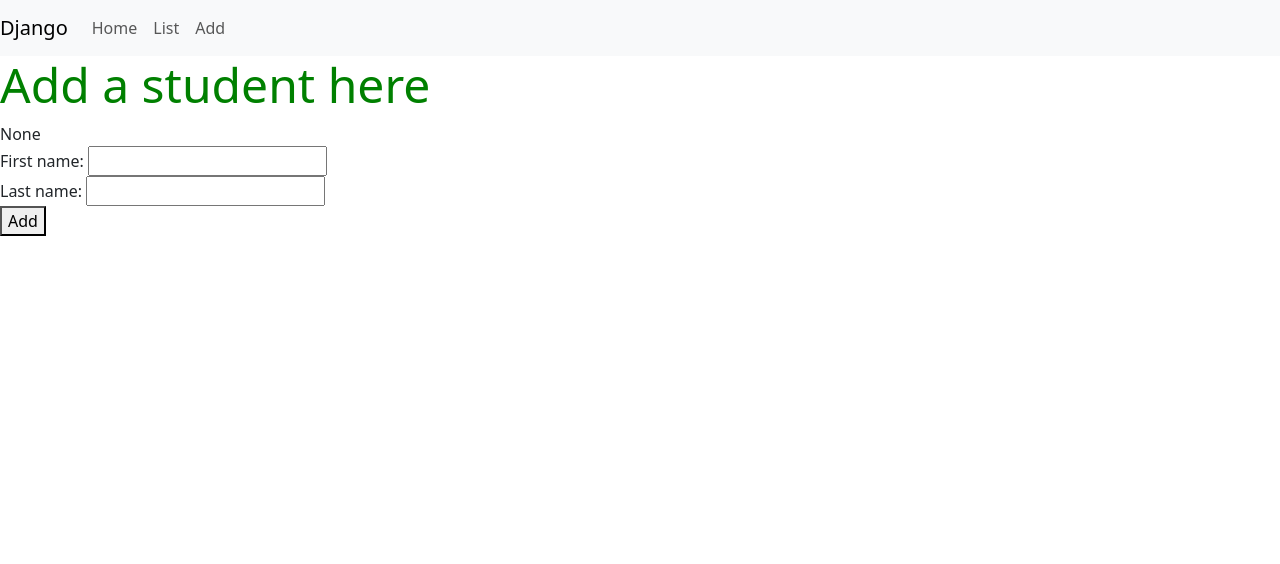
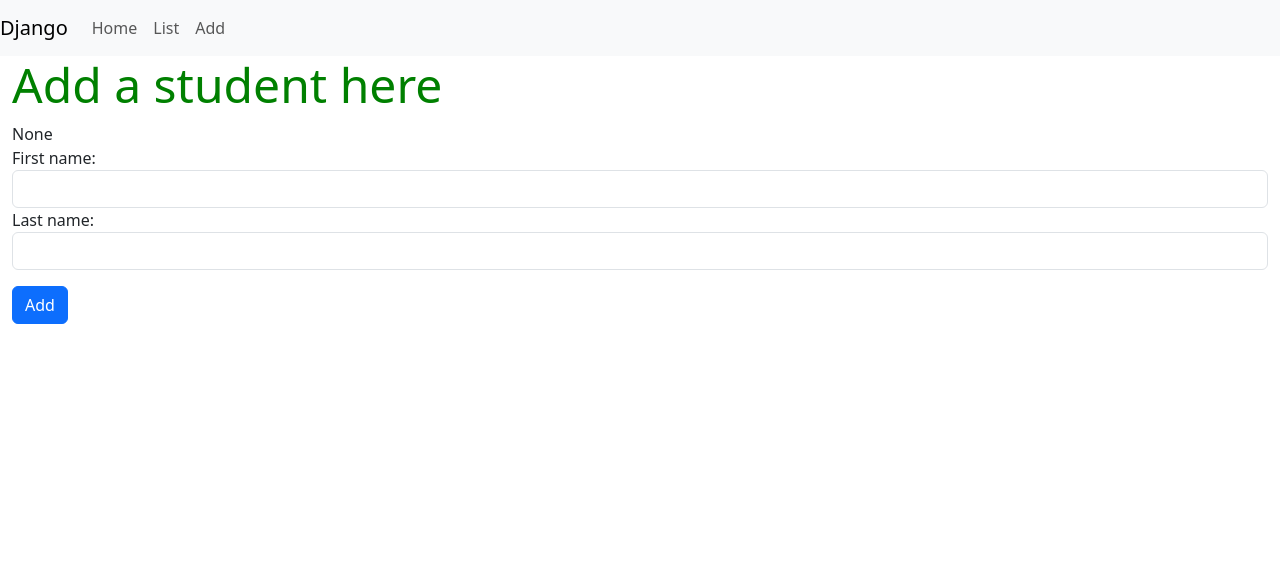
Before and after one commit to mahbubabbas/lords-django-training, a Django app: page /add/ in a window 1280 px wide. Shown: the top 564 px of the page. Run offline with Django 4.2, Linux system fonts and the light colour scheme; some libraries are stand-ins or nearby versions.

Commit message:
bootstrap

```diff
--- a/myproj/day3_models/forms.py
+++ b/myproj/day3_models/forms.py
@@ -1,5 +1,5 @@
 from django import forms
 
 class StudentForm(forms.Form):
-  fname = forms.CharField(max_length=50, label="First name")
-  lname = forms.CharField(max_length=50, label="Last name")
+  fname = forms.CharField(max_length=50, label="First name", widget=forms.TextInput(attrs={'class': 'form-control'}))
+  lname = forms.CharField(max_length=50, label="Last name", widget=forms.TextInput(attrs={'class': 'form-control'}))
--- a/myproj/day3_models/templates/add.htm
+++ b/myproj/day3_models/templates/add.htm
@@ -1,12 +1,16 @@
 {% extends "common.htm" %}
 {% block content %}
 
+<div>
   <h1>Add a student here</h1>
   {{msg}}
   <form method="POST">
     {% csrf_token %}
     {{form.as_div}}
-  <button type="submit">Add</button>
+    <div class="mt-3">
+      <button type="submit" class="btn btn-primary">Add</button>
+    </div>
   </form>
 
   {% endblock %}
+</div>
--- a/myproj/day3_models/templates/common.htm
+++ b/myproj/day3_models/templates/common.htm
@@ -32,8 +32,10 @@
     </div>
   </nav>
 
-  {% block content %}
-  {% endblock %}
+  <div class="container-fluid">
+    {% block content %}
+    {% endblock %}
+  </div>
 </body>
 
 <footer>
```
Lines whose indentation alone changed are shown as unchanged.
